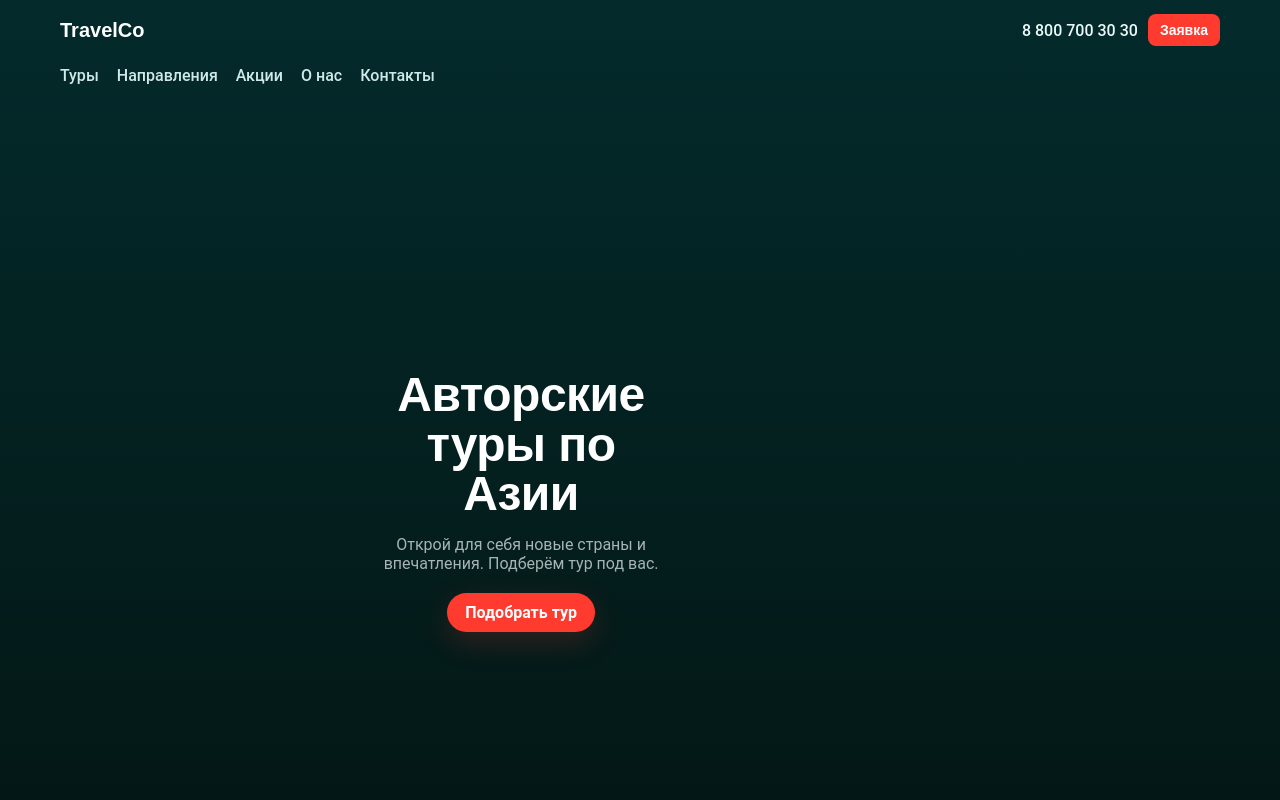
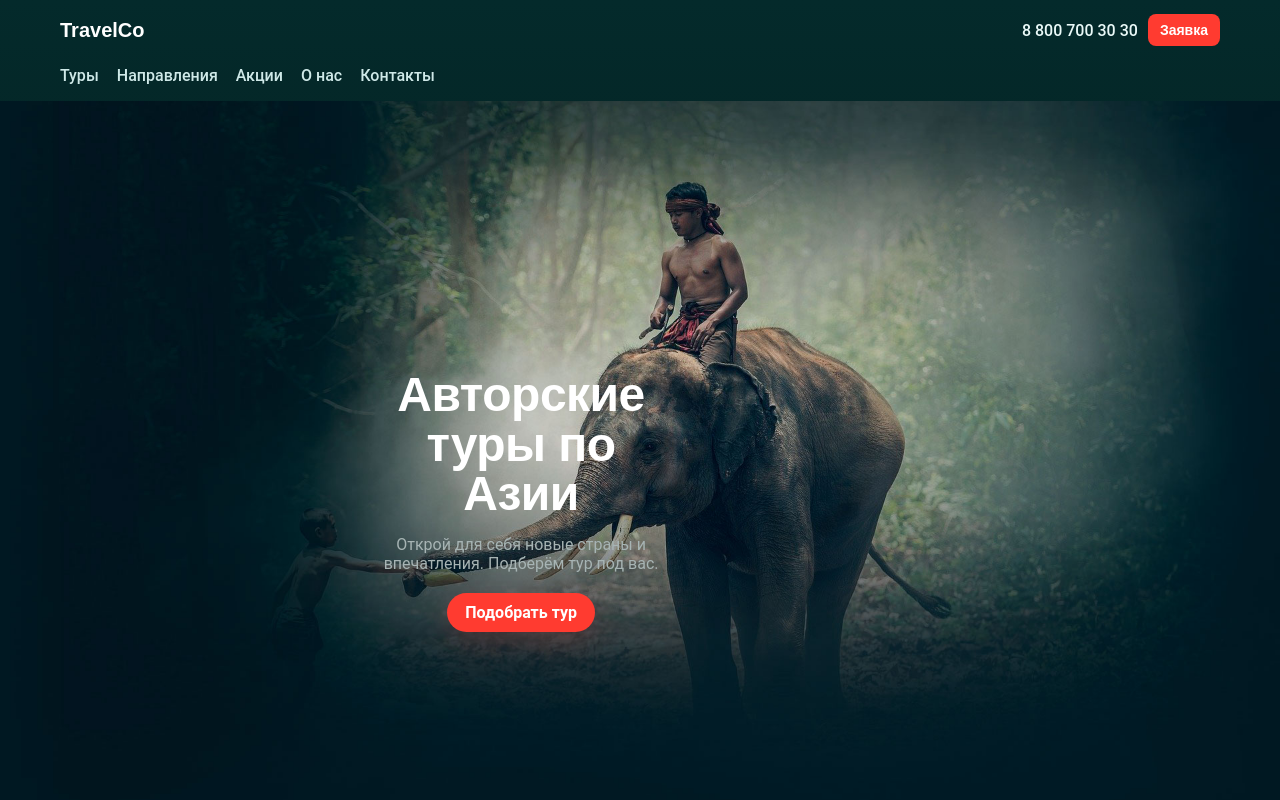
Before and after one commit to meowiee56/yerkezhan, a plain HTML site: page index.html in a window 1280 px wide. Shown: the top 800 px of the page. Drawn offline with Linux system fonts and the light colour scheme; a script that the page names is missing.

Commit message:
Update style.css

```diff
--- a/style.css
+++ b/style.css
@@ -34,7 +34,7 @@ html,body { height:100%; margin:0; font-family: "Roboto", sans-serif; color:#e6f
 .hero {
   position: relative;
   height: 100vh;
-  background: url('elephant.jpg') no-repeat center/cover; /* ← твоя картинка со слоном */
+  background: url('hero.jpg') no-repeat center/cover; /* ← твоя картинка со слоном */
   display: flex;
   align-items: center;
   justify-content: center;
```
